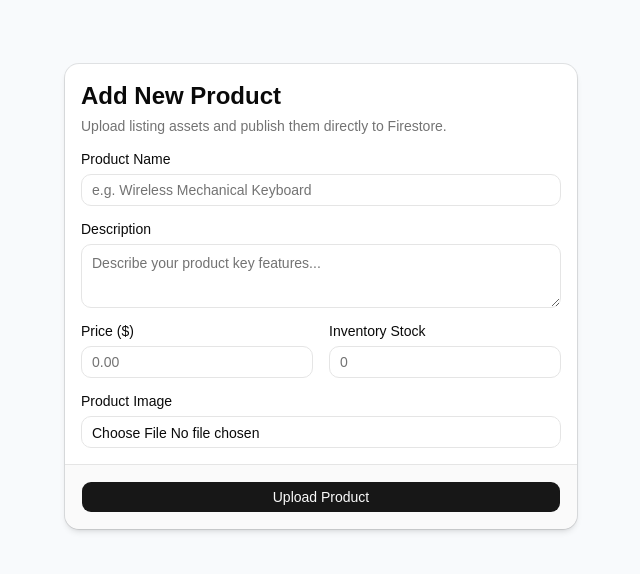
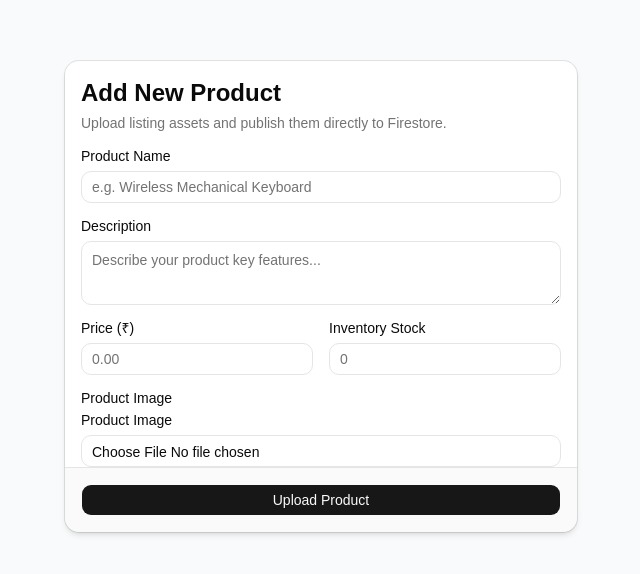
Before and after one commit to sinIsmail/envision-demo-e-com, a React (Vite) app: page /Admin in a window 1280 px wide. Shown: the part 104-678 px from the top of the page, without its empty margins (319-959 px from the left). Built offline with nearby package versions, Linux system fonts and the light colour scheme; no server answers; sample sign-in values are in the browser's storage.

Commit message:
first commit 3

```diff
--- a/src/Admin/admin.tsx
+++ b/src/Admin/admin.tsx
@@ -1,93 +1,151 @@
-import React, { useState } from "react";
 
+import { useState } from "react";
 
-// shadcn/ui components (Adjust import paths based on your project configuration)
-import { Card, CardContent, CardDescription, CardFooter, CardHeader, CardTitle } from "@/components/ui/card";
+import {
+  Card,
+  CardContent,
+  CardDescription,
+  CardFooter,
+  CardHeader,
+  CardTitle,
+} from "@/components/ui/card";
+
 import { Input } from "@/components/ui/input";
 import { Label } from "@/components/ui/label";
 import { Textarea } from "@/components/ui/textarea";
 import { Button } from "@/components/ui/button";
 import ImageURL from "@/components/imageUrl";
 
-import { collection, addDoc, getCountFromServer } from "firebase/firestore";
+import {
+  collection,
+  addDoc,
+  getCountFromServer,
+} from "firebase/firestore";
+
 import { db } from "../firebase/fb";
 import { toast } from "@/components/ui/toast";
 
-
 export default function AdminProductUpload() {
-  const [product, setproduct] = useState({
+  const [product, setProduct] = useState({
     proName: "",
     proPrice: "",
     proStock: "",
-    imgUrl: "",
-    proDescription: ""
-  })
+    proDescription: "",
+  });
 
- const [uploadedok, setuploadedok] = useState(false);
   const [loading, setLoading] = useState(false);
-  const [progress, setProgress] = useState(0);
   const [imgURL, setImgURL] = useState("");
 
+  const addProductHandler = async (
+    e: React.FormEvent<HTMLFormElement>
+  ) => {
+    e.preventDefault();
 
-  const addProductHandler = async (e:any) => {
-    e.preventDefault();
-    const productCollection = collection(db, "products");
+    if (!imgURL) {
+      toast.add({
+        title: "Image required",
+        description: "Please select a product image.",
+      });
+      return;
+    }
 
-    // 1. Get the efficient server-side count of documents
-    const snapshot = await getCountFromServer(productCollection);
-    const totalCount = snapshot.data().count; // e.g., 0 or 3
+    try {
+      setLoading(true);
 
-    // 2. Increment by 1 and pad with zero (1 becomes "01", 4 becomes "04")
-    const nextIdNumber = totalCount + 1;
-    const generatedId = String(nextIdNumber).padStart(2, '0');
-    try {
-      const res = await addDoc(collection(db, "products"), {
-        id:generatedId,
+      const productCollection = collection(
+        db,
+        "products"
+      );
+
+      // Get current product count
+      const snapshot =
+        await getCountFromServer(productCollection);
+
+      const totalCount =
+        snapshot.data().count;
+
+      // Generate ID: 01, 02, 03...
+      const nextIdNumber =
+        totalCount + 1;
+
+      const generatedId =
+        String(nextIdNumber).padStart(2, "0");
+
+      // Add product
+      await addDoc(productCollection, {
+        id: generatedId,
         name: product.proName,
         price: Number(product.proPrice),
         stock: Number(product.proStock),
-        description:product.proDescription,
-        image:imgURL
+        description: product.proDescription,
+        image: imgURL,
+      });
 
-      })
-      if(res){
-     toast.add({
-                title: "successfully uploaded",
-                description: "oolala uploaded"
-            });
-        setproduct({...product,
-            proName:"",
-            proDescription:"",
-            proPrice:"",
-            proStock:"",
-            imgUrl:""
-        }
-        )
-      }
+      // Reset form
+      setProduct({
+        proName: "",
+        proPrice: "",
+        proStock: "",
+        proDescription: "",
+      });
+
+      setImgURL("");
+
+      toast.add({
+        title: "Successfully uploaded",
+        description: `Product ${generatedId} added successfully.`,
+      });
+    } catch (error) {
+      console.error(
+        "Error uploading product:",
+        error
+      );
+
+      toast.add({
+        title: "Upload failed",
+        description:
+          "Something went wrong while adding the product.",
+      });
+    } finally {
+      setLoading(false);
     }
-    catch (error) {
-      console.log(error);
-    }
-  }
+  };
 
   return (
-    <div className="flex justify-center items-center min-h-screen bg-slate-50 p-4">
+    <div className="flex min-h-screen items-center justify-center bg-slate-50 p-4">
       <Card className="w-full max-w-lg shadow-md">
+
         <CardHeader>
-          <CardTitle className="text-2xl font-bold">Add New Product</CardTitle>
-          <CardDescription>Upload listing assets and publish them directly to Firestore.</CardDescription>
+          <CardTitle className="text-2xl font-bold">
+            Add New Product
+          </CardTitle>
+
+          <CardDescription>
+            Upload listing assets and publish them directly
+            to Firestore.
+          </CardDescription>
         </CardHeader>
-        <form onSubmit={addProductHandler} >
+
+        <form onSubmit={addProductHandler}>
+
           <CardContent className="space-y-4">
 
             {/* Product Name */}
             <div className="space-y-2">
-              <Label htmlFor="name">Product Name </Label>
+              <Label htmlFor="name">
+                Product Name
+              </Label>
+
               <Input
                 id="name"
                 placeholder="e.g. Wireless Mechanical Keyboard"
                 value={product.proName}
-                onChange={(e) => setproduct({ ...product, proName: e.target.value })}
+                onChange={(e) =>
+                  setProduct({
+                    ...product,
+                    proName: e.target.value,
+                  })
+                }
                 disabled={loading}
                 required
               />
@@ -95,69 +153,114 @@ export default function AdminProductUpload() {
 
             {/* Description */}
             <div className="space-y-2">
-              <Label htmlFor="description">Description</Label>
+              <Label htmlFor="description">
+                Description
+              </Label>
+
               <Textarea
                 id="description"
                 placeholder="Describe your product key features..."
                 value={product.proDescription}
-                onChange={(e) => setproduct({ ...product, proDescription: e.target.value })}
+                onChange={(e) =>
+                  setProduct({
+                    ...product,
+                    proDescription: e.target.value,
+                  })
+                }
                 disabled={loading}
                 required
               />
             </div>
 
-            {/* Price & Stock Grid */}
+            {/* Price & Stock */}
             <div className="grid grid-cols-2 gap-4">
+
               <div className="space-y-2">
-                <Label htmlFor="price">Price ($)</Label>
+                <Label htmlFor="price">
+                  Price (₹)
+                </Label>
+
                 <Input
                   id="price"
                   type="number"
                   step="0.01"
+                  min="0"
                   placeholder="0.00"
                   value={product.proPrice}
-                  onChange={(e) => setproduct({ ...product, proPrice: e.target.value })}
+                  onChange={(e) =>
+                    setProduct({
+                      ...product,
+                      proPrice: e.target.value,
+                    })
+                  }
                   disabled={loading}
                   required
                 />
               </div>
+
               <div className="space-y-2">
-                <Label htmlFor="stock">Inventory Stock</Label>
+                <Label htmlFor="stock">
+                  Inventory Stock
+                </Label>
+
                 <Input
                   id="stock"
                   type="number"
+                  min="0"
                   placeholder="0"
                   value={product.proStock}
-                  onChange={(e) => setproduct({ ...product, proStock: e.target.value })}
+                  onChange={(e) =>
+                    setProduct({
+                      ...product,
+                      proStock: e.target.value,
+                    })
+                  }
                   disabled={loading}
                   required
                 />
               </div>
+
             </div>
 
+            {/* Image */}
+            <div className="space-y-2">
 
-            <ImageURL onSelectImg={(file)=>setImgURL(file)} />
-              <p>{imgURL}</p>
+              <Label>
+                Product Image
+              </Label>
 
-            {/* Upload Progress Indicator */}
-            {loading && progress > 0 && (
-              <div className="w-full bg-slate-200 h-2 rounded-full overflow-hidden">
-                <div
-                  className="bg-primary h-full transition-all duration-300"
-                  style={{ width: `${progress}%` }}
-                />
-                <p className="text-xs text-right mt-1 text-slate-500">Uploading: {progress}%</p>
-              </div>
-            )}
+              <ImageURL
+                onSelectImg={(file) =>
+                  setImgURL(file)
+                }
+              />
+
+              {imgURL && (
+                <p className="break-all text-xs text-muted-foreground">
+                  {imgURL}
+                </p>
+              )}
+
+            </div>
 
           </CardContent>
+
           <CardFooter>
-            <Button type="submit" className="w-full" disabled={loading}>
-              {loading ? "Publishing..." : "Upload Product"}
-              {uploadedok?"uploaded successfully":"" }
+
+            <Button
+              type="submit"
+              className="w-full"
+              disabled={loading}
+            >
+              {loading
+                ? "Publishing..."
+                : "Upload Product"}
             </Button>
+
           </CardFooter>
+
         </form>
+
       </Card>
     </div>
   );
--- a/src/pages/cart.tsx
+++ b/src/pages/cart.tsx
@@ -201,7 +201,7 @@ function Cart() {
     if(!userid){
       return;
     }
-    const res = collection(db, 'products', userid );
+
   }
 
   // -----------------------------
--- a/src/pages/productView.tsx
+++ /dev/null
@@ -1,10 +0,0 @@
-
-import React from 'react'
-
-const ProductView = () => {
-  return (
-    <div></div>
-  )
-}
-
-export default ProductView;
```
